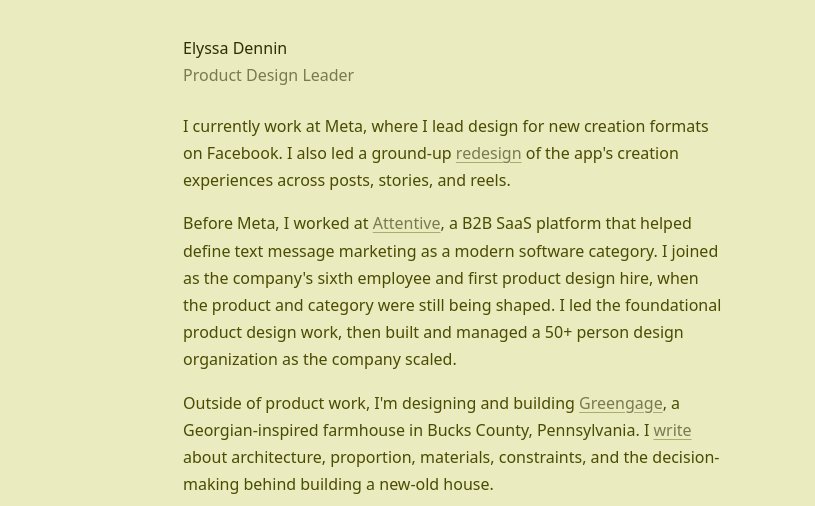
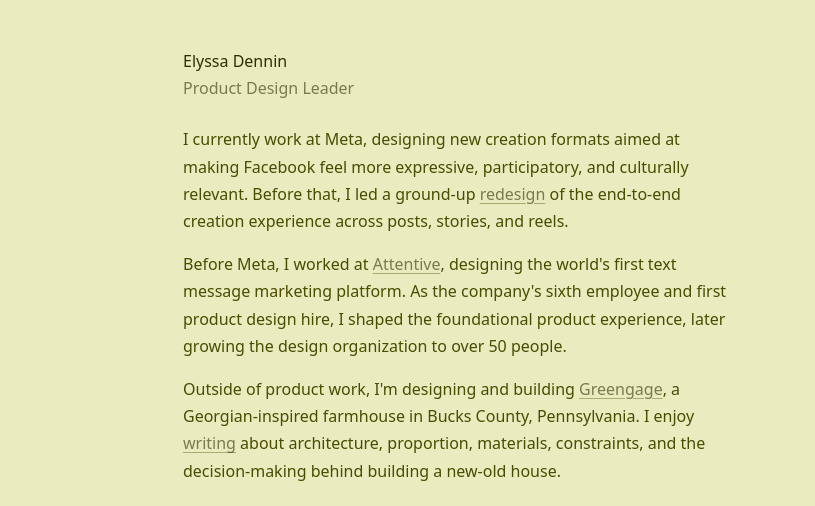
Before and after one commit to elyssadennin/portfolio, a plain HTML site: page index.html in a window 1280 px wide. Shown: the part 108-614 px from the top of the page, 465-1280 px from the left. Drawn offline with Linux system fonts and the light colour scheme; a web font is replaced by a local one.

Commit message:
more stuff

```diff
--- a/index.html
+++ b/index.html
@@ -207,6 +207,13 @@
       color: #aaac72;
     }
 
+    /* ---- Text selection ---- */
+    ::selection {
+      background: transparent;
+      color: transparent;
+      text-shadow: 0 0 5px rgba(46, 47, 0, 0.6);
+    }
+
     /* ---- Inline links ---- */
     a {
       color: rgba(46, 47, 0, 0.6);
@@ -312,9 +319,9 @@
       <section class="hero">
         <h1>Elyssa Dennin</h1>
         <p class="subtitle">Product Design Leader</p>
-        <p>I currently work at Meta, where I lead design for new creation formats on Facebook. I also led a ground-up <a href="https://about.fb.com/news/2025/12/making-it-easier-to-create-discover-and-share-content-on-facebook/" target="_blank" rel="noopener">redesign</a> of the app's creation experiences across posts, stories, and reels.</p>
-        <p>Before Meta, I worked at <a href="https://www.attentive.com/" target="_blank" rel="noopener">Attentive</a>, a B2B SaaS platform that helped define text message marketing as a modern software category. I joined as the company's sixth employee and first product design hire, when the product and category were still being shaped. I led the foundational product design work, then built and managed a 50+ person design organization as the company scaled.</p>
-<p>Outside of product work, I'm designing and building <a href="https://www.instagram.com/greengagefarmhouse" target="_blank" rel="noopener">Greengage</a>, a Georgian-inspired farmhouse in Bucks County, Pennsylvania. I <a href="https://greengagefarmhouse.substack.com" target="_blank" rel="noopener">write</a> about architecture, proportion, materials, constraints, and the decision-making behind building a new-old house.</p>
+        <p>I currently work at Meta, designing new creation formats aimed at making Facebook feel more expressive, participatory, and culturally relevant. Before that, I led a ground-up <a href="https://about.fb.com/news/2025/12/making-it-easier-to-create-discover-and-share-content-on-facebook/" target="_blank" rel="noopener">redesign</a> of the end-to-end creation experience across posts, stories, and reels.</p>
+        <p>Before Meta, I worked at <a href="https://www.attentive.com/" target="_blank" rel="noopener">Attentive</a>, designing the world's first text message marketing platform. As the company's sixth employee and first product design hire, I shaped the foundational product experience, later growing the design organization to over 50 people.</p>
+<p>Outside of product work, I'm designing and building <a href="https://www.instagram.com/greengagefarmhouse" target="_blank" rel="noopener">Greengage</a>, a Georgian-inspired farmhouse in Bucks County, Pennsylvania. I enjoy <a href="https://greengagefarmhouse.substack.com" target="_blank" rel="noopener">writing</a> about architecture, proportion, materials, constraints, and the decision-making behind building a new-old house.</p>
         <div class="hero-links">
           <a href="https://www.linkedin.com/in/elyssadennin/" target="_blank" rel="noopener">LinkedIn</a>
           <a href="mailto:elyssa.dennin@gmail.com">Email</a>
```
